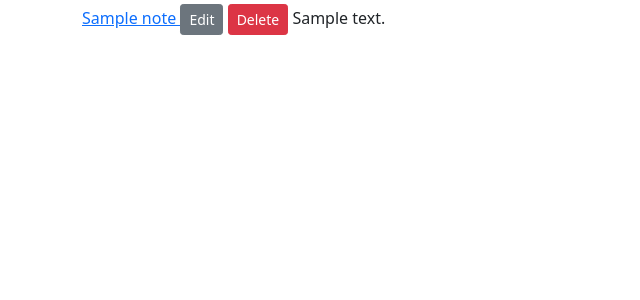
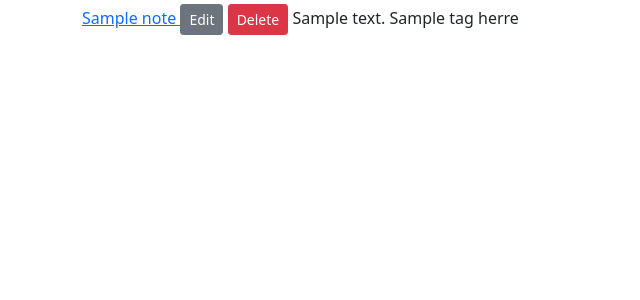
Before and after one commit to Sakkadas/Notes, a Django app: template templates/notes/notes_list.html in a window 1280 px wide. Shown: the part 56-356 px from the top of the page, without its empty margins (0-640 px from the left). Run offline with Django 3.2, Linux system fonts and the light colour scheme; the template is opened without the code that fills it: most values are stand-ins (such as "Sample title", 1, 10 or a date in 2020).

Commit message:
test tags in template

```diff
--- a/templates/notes/notes_list.html
+++ b/templates/notes/notes_list.html
@@ -8,7 +8,13 @@
     <a class="btn btn-secondary btn-sm mt-1 mb-1" href="{% url 'notes:update' note.slug %}">Edit</a>
     <a class="btn btn-danger btn-sm mt-1 mb-1" href="{% url 'notes:delete' note.slug %}">Delete</a>
     {{ note.text|safe }}
+    {% for tag in note.tags.all %}
+    <span>{{tag}}</span>
     {% endfor %}
+    {% endfor %}
+        <!--- Tags Section -->
+        herre
+
 </div>
 
 {% endblock content %}
```
